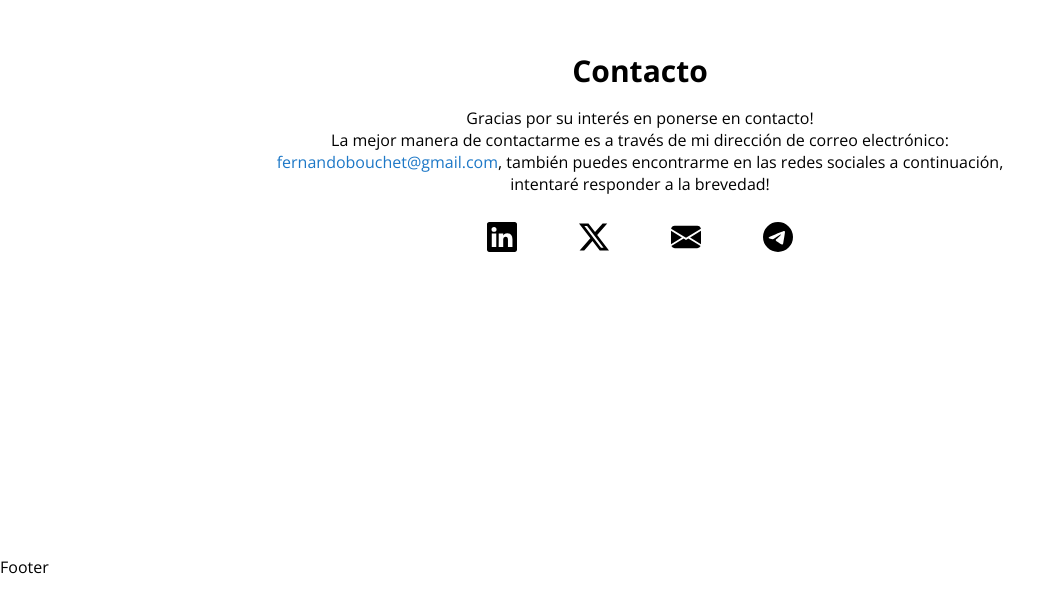
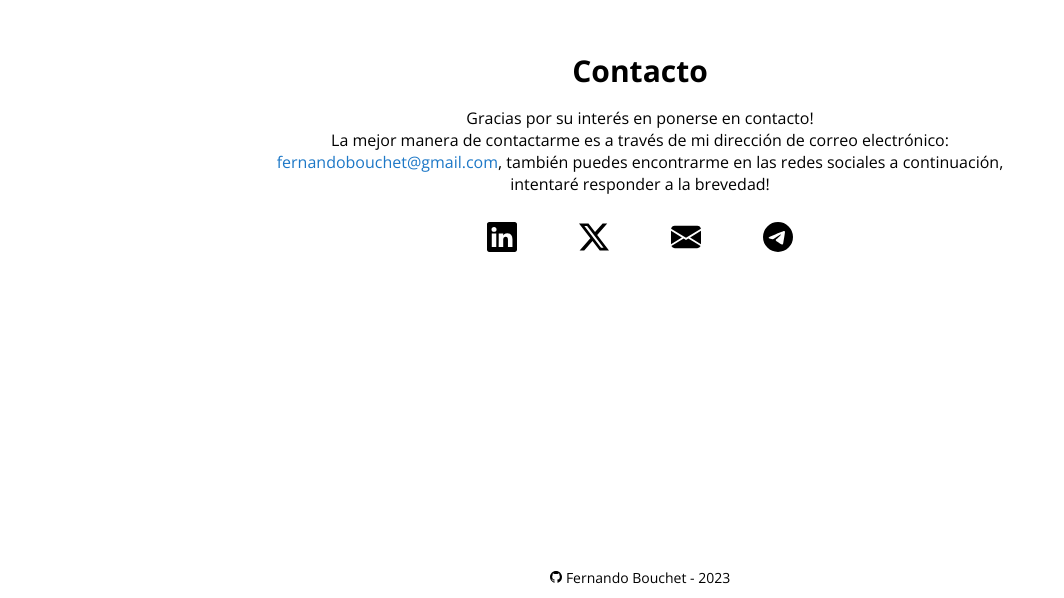
Before and after one commit to fernandobouchet/fernandobouchet.github.io, a React (Vite) app: page / in a window 1280 px wide. Shown: the part 1844-2442 px from the top of the page, without its empty margins (0-1064 px from the left). Built offline with nearby package versions, Linux system fonts and the light colour scheme.

Commit message:
feat: add 'Footer' and update 'underline-effect' mixin to be more customizable

```diff
--- a/src/components/Footer.tsx
+++ b/src/components/Footer.tsx
@@ -1,5 +1,25 @@
+import style from '@styles/components/Footer.module.scss';
+import { useContext } from 'react';
+import { ThemeContext } from '@context/ThemeContext';
+import { Github } from '@components/icons';
+
 const Footer = () => {
-  return <div>Footer</div>;
+  const { theme } = useContext(ThemeContext);
+
+  return (
+    <div className={style.footer__container}>
+      <a
+        className={`${style.footer__link} ${style[theme]}`}
+        href="https://github.com/fernandobouchet"
+        target="_blank"
+      >
+        <Github className={style.footer__link__icon} />{' '}
+        <span className={style.footer__link__text}>
+          Fernando Bouchet - {new Date().getFullYear()}
+        </span>
+      </a>
+    </div>
+  );
 };
 
 export default Footer;
--- a/src/styles/components/Contact.module.scss
+++ b/src/styles/components/Contact.module.scss
@@ -24,12 +24,12 @@
 
 .link__text__accent.dark {
   color: variables.$accent-dark;
-  @include mixins.underline-effect('dark');
+  @include mixins.underline-effect('dark', true, 1px);
 }
 
 .link__text__accent.light {
   color: variables.$accent;
-  @include mixins.underline-effect('light');
+  @include mixins.underline-effect('light', true, 1px);
 }
 
 @media screen and (min-width: 769px) {
--- /dev/null
+++ b/src/styles/components/Footer.module.scss
@@ -0,0 +1,33 @@
+@use '@styles/utilities/mixins';
+
+.footer__container {
+  text-align: center;
+  padding: 1rem;
+}
+
+.footer__link__text {
+  font-size: 1.2rem;
+}
+
+.footer__link__icon {
+  width: 1rem;
+  height: 1rem;
+}
+
+.footer__link.dark {
+  @include mixins.underline-effect('dark', false, 1px);
+}
+
+.footer__link.light {
+  @include mixins.underline-effect('light', false, 1px);
+}
+
+@media screen and (min-width: 769px) {
+  .footer__link__text {
+    font-size: 1.4rem;
+  }
+  .footer__link__icon {
+    width: 1.2rem;
+    height: 1.2rem;
+  }
+}
--- a/src/styles/components/Navbar.module.scss
+++ b/src/styles/components/Navbar.module.scss
@@ -34,13 +34,13 @@
 .dark {
   @include mixins.theme(variables.$surface-dark, inherit);
   a {
-    @include mixins.underline-effect('dark');
+    @include mixins.underline-effect('dark', false, 2px);
   }
 }
 
 .light {
   @include mixins.theme(variables.$surface, inherit);
   a {
-    @include mixins.underline-effect('light');
+    @include mixins.underline-effect('light', false, 2px);
   }
 }
--- a/src/styles/utilities/_mixins.scss
+++ b/src/styles/utilities/_mixins.scss
@@ -36,20 +36,28 @@
   }
 }
 
-@mixin underline-effect($theme) {
+@mixin underline-effect($theme, $accent, $height) {
   text-decoration: none;
   position: relative;
 
   &:after {
     bottom: 0;
     content: '';
-    height: 2px;
+    height: $height;
     left: 0;
     position: absolute;
-    @if ($theme == 'light') {
-      background: variables.$accent;
+    @if ($accent) {
+      @if ($theme == 'light') {
+        background: variables.$accent;
+      } @else {
+        background: variables.$accent-dark;
+      }
     } @else {
-      background: variables.$accent-dark;
+      @if ($theme == 'light') {
+        background: variables.$foreground;
+      } @else {
+        background: variables.$foreground-dark;
+      }
     }
     transition: width 0.5s ease, left 0.5s ease;
     width: 0;
```
